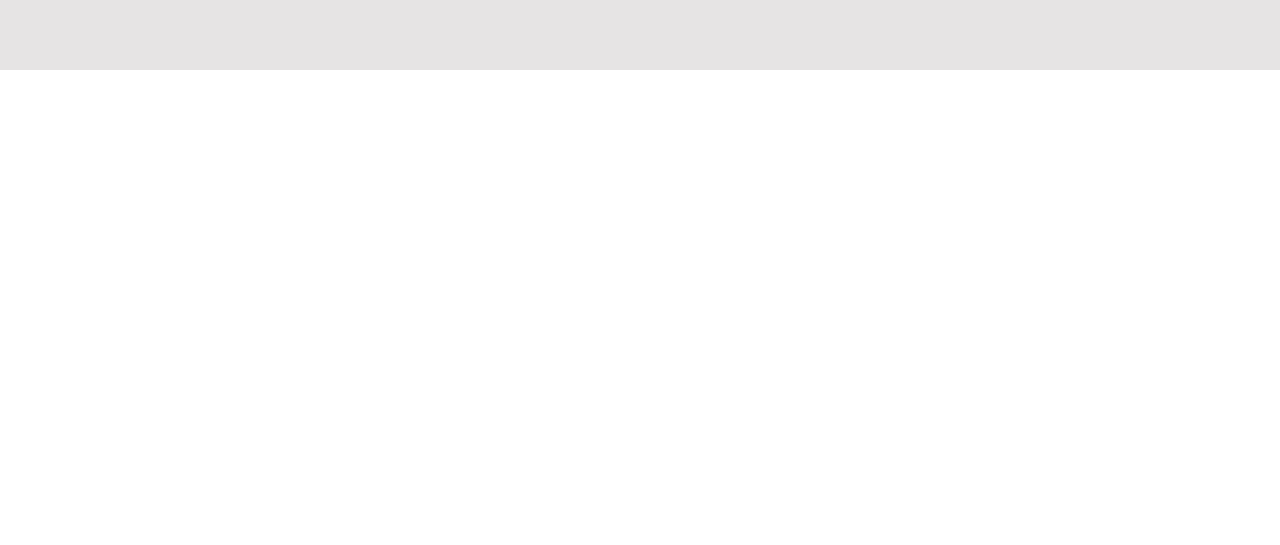
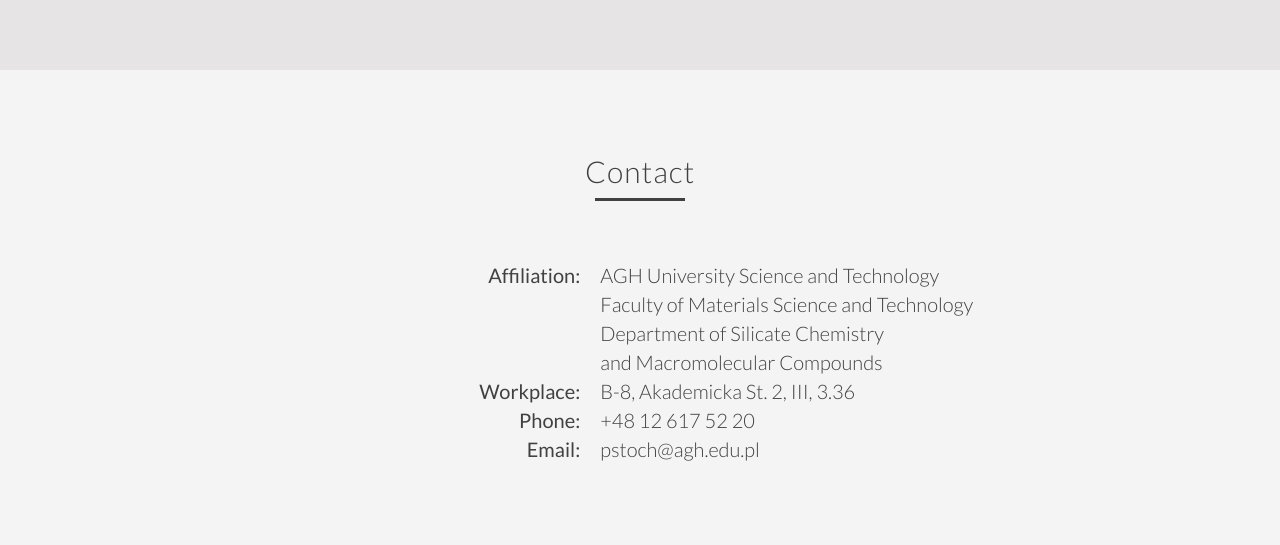
Before and after one commit to AgataS23/scientist-website-commertial-project, a website built with webpack: page src/pages/index.html in a window 1280 px wide. Shown: the part 5037-5582 px from the top of the page. Before the commit the page ends 5107 px from the top, so only its background shows below. Built offline with nearby package versions, Linux system fonts and the light colour scheme; files whose address does not match are found by name.

Commit message:
feat: section contact with styles

```diff
--- a/src/pages/index.html
+++ b/src/pages/index.html
@@ -230,6 +230,34 @@
       </figure>
     </div>
   </section>
+  <section class="contact" id="contact">
+    <h2 class="contact__heading">Contact</h2>
+    <div class="contact__information">
+      <p class="contact__name"><b>Affiliation:</b></p>
+      <p class="contact__data">
+        <a href="https://www.agh.edu.pl/en/" target="_blank" rel="noopener noreferrer">AGH University Science and
+          Technology <br></a>
+        <a href="https://www.agh.edu.pl/en/wydzial-inzynierii-materialowej-iceramiki/" target="_blank"
+          rel="noopener noreferrer">Faculty of Materials Science
+          and Technology<br></a>
+        <a href="https://kckizw.ceramika.agh.edu.pl/new/en/" target="_blank" rel="noopener noreferrer">Department of
+          Silicate Chemistry <br>and Macromolecular
+          Compounds<br></a>
+      </p>
+      <p class="contact__name"><b>Workplace:</b></p>
+      <p class="contact__data">
+        B-8, Akademicka St. 2, III, 3.36
+      </p>
+      <p class="contact__name"><b>Phone:</b></p>
+      <p class="contact__data">
+        +48 12 617 52 20
+      </p>
+      <p class="contact__name"><b>Email:</b></p>
+      <p class="contact__data">
+        <a href="mailto:pstoch@agh.edu.pl">pstoch@agh.edu.pl</a>
+      </p>
+    </div>
+  </section>
 
 
 </body>
--- a/src/scss/main.scss
+++ b/src/scss/main.scss
@@ -5,6 +5,7 @@
 @import "_variables";
 @import "modules/about.scss";
 @import "modules/blog.scss";
+@import "modules/contact.scss";
 @import "modules/hero.scss";
 @import "modules/navigation.scss";
 @import "modules/publications.scss";
--- /dev/null
+++ b/src/scss/modules/contact.scss
@@ -0,0 +1,31 @@
+.contact {
+  background-color: $color-lighter;
+  padding: 8.4rem 1.6rem;
+
+  &__heading {
+    @include sectionHeading;
+  }
+  &__heading::after {
+    @include sectionHeadingAfter;
+  }
+
+  &__information {
+    display: grid;
+    grid-template-columns: 0.85fr 1fr;
+    grid-column-gap: 2rem;
+  }
+
+  &__name {
+    justify-self: end;
+  }
+  &__name,
+  &__data {
+    line-height: 145%;
+    color: $color-grey-dark;
+  }
+
+  &__data a {
+    text-decoration: none;
+    color: $color-grey-dark;
+  }
+}
```
